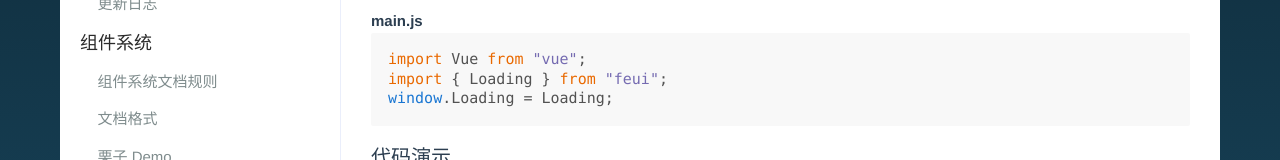
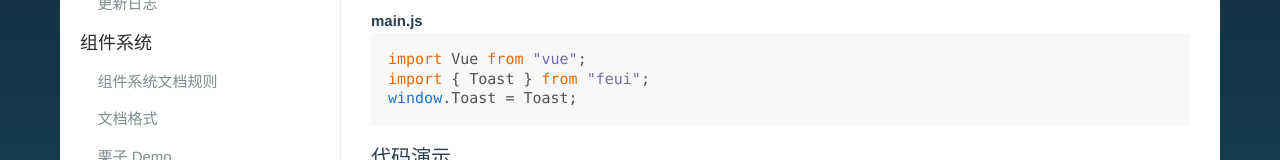
Before and after one commit to zoeblow/feuidemo, a plain HTML site: page docs/feui/guide/component/loading.html in a window 1280 px wide. Shown: the part 287-447 px from the top of the page. Drawn offline with Linux system fonts and the light colour scheme.

Commit message:
:baby_bottle: edit loading

```diff
--- a/docs/feui/guide/component/loading.html
+++ b/docs/feui/guide/component/loading.html
@@ -782,7 +782,7 @@
     <div id='pContent'>
       <p><a href="https://feui.gitee.io/#/loading">Live Demo&gt;&gt;</a></p>
 <h3 id="使用指南"><a href="#使用指南" class="headerlink" title="使用指南"></a>使用指南</h3><p><strong>main.js</strong></p>
-<figure class="highlight javascript"><table><tr><td class="code"><pre><div class="line"><span class="keyword">import</span> Vue <span class="keyword">from</span> <span class="string">"vue"</span>;</div><div class="line"><span class="keyword">import</span> &#123; Loading &#125; <span class="keyword">from</span> <span class="string">"feui"</span>;</div><div class="line"></div><div class="line"><span class="built_in">window</span>.Loading = Loading;</div></pre></td></tr></table></figure>
+<figure class="highlight javascript"><table><tr><td class="code"><pre><div class="line"><span class="keyword">import</span> Vue <span class="keyword">from</span> <span class="string">"vue"</span>;</div><div class="line"><span class="keyword">import</span> &#123; Toast &#125; <span class="keyword">from</span> <span class="string">"feui"</span>;</div><div class="line"></div><div class="line"><span class="built_in">window</span>.Toast = Toast;</div></pre></td></tr></table></figure>
 <h3 id="代码演示"><a href="#代码演示" class="headerlink" title="代码演示"></a>代码演示</h3><h4 id="消息提示"><a href="#消息提示" class="headerlink" title="消息提示"></a>消息提示</h4><figure class="highlight js"><table><tr><td class="code"><pre><div class="line">Toast.loading(&#123;</div><div class="line">  duration: <span class="number">2000</span>,</div><div class="line">  mask: <span class="literal">true</span>,</div><div class="line">  message:<span class="string">'请骚等...'</span></div><div class="line">&#125;);</div></pre></td></tr></table></figure>
 <h3 id="提供方法"><a href="#提供方法" class="headerlink" title="提供方法"></a>提供方法</h3><table>
 <thead>
```
